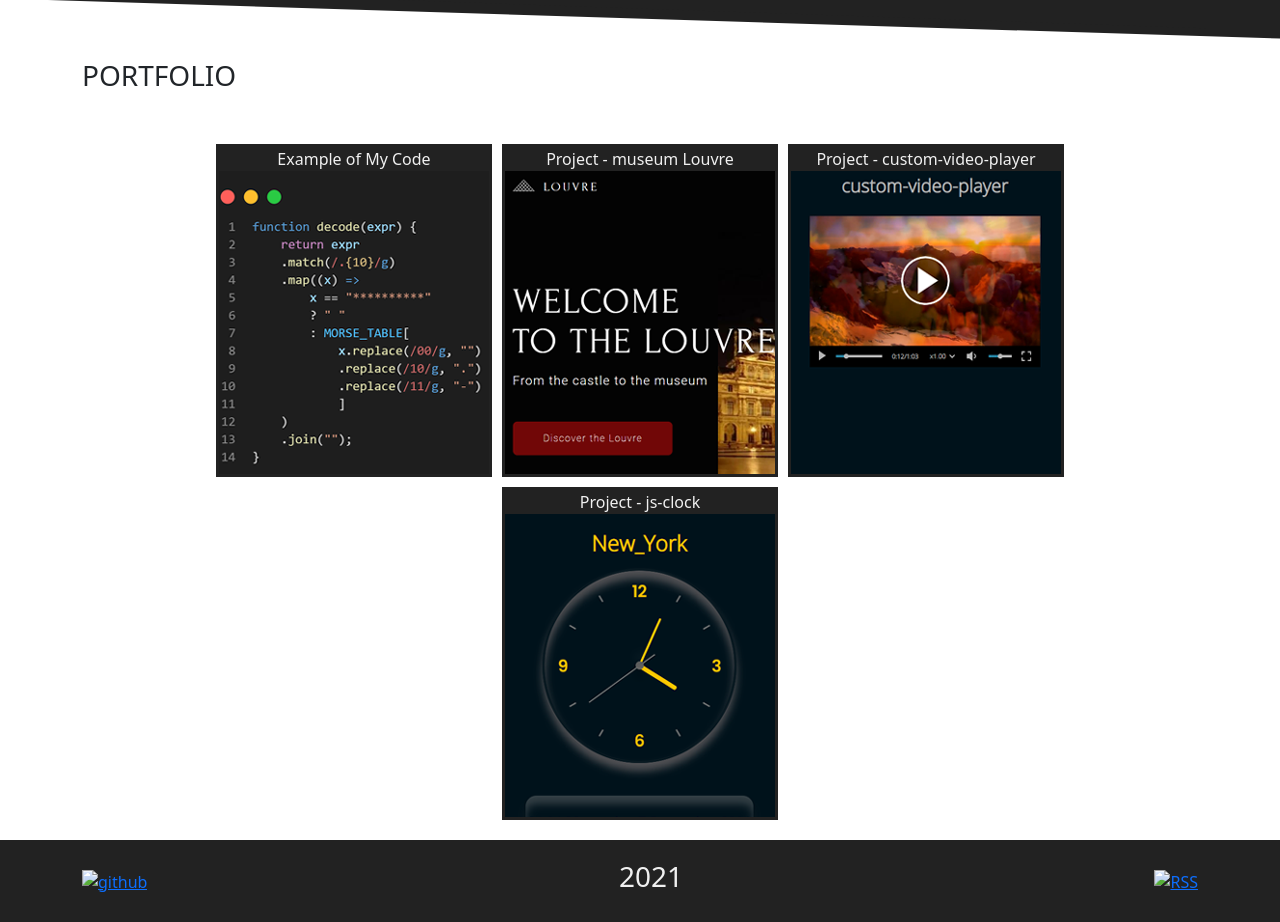
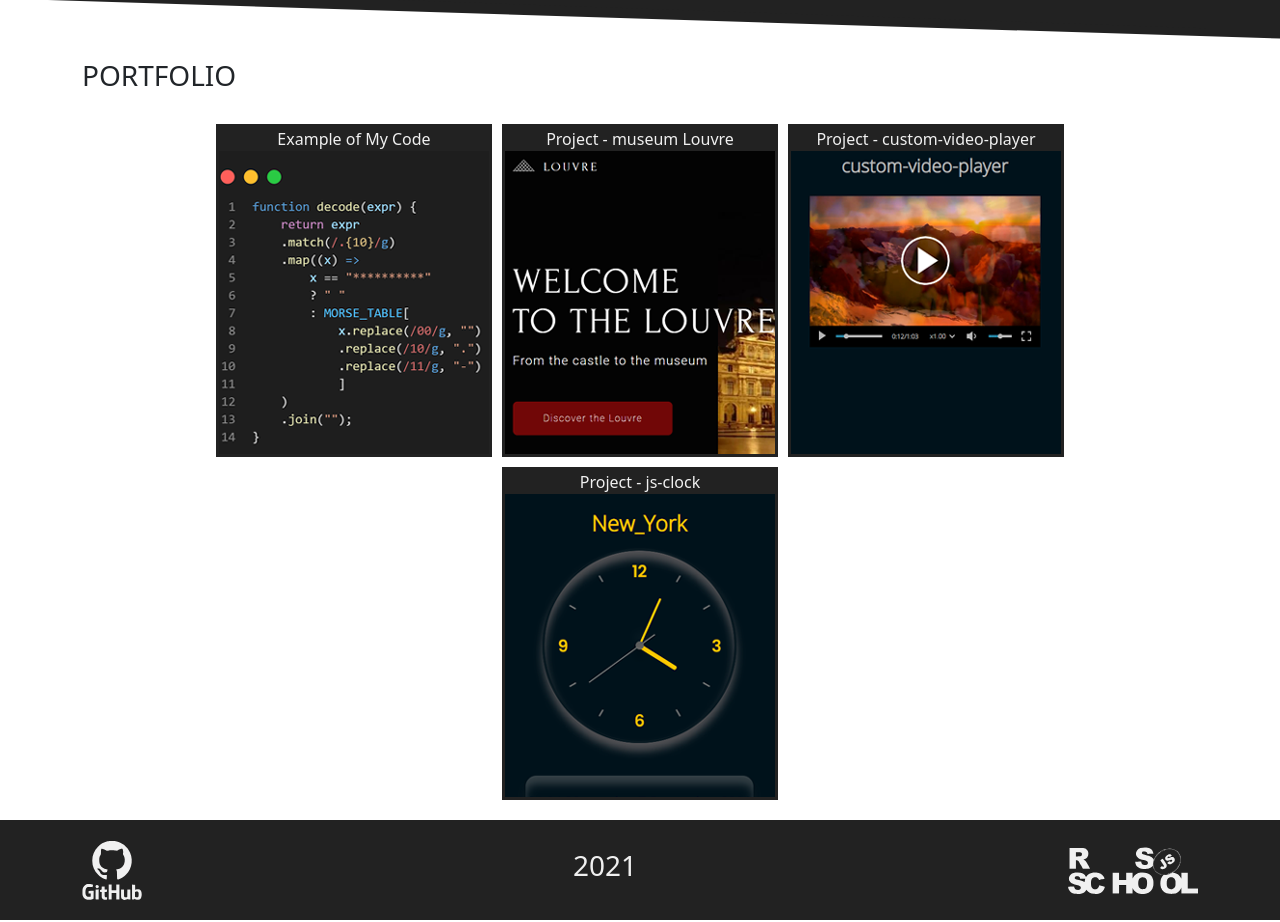
Before and after one commit to TOPans/rsschool-cv, a plain HTML site: page index.html in a window 1280 px wide. Shown: the part 1740-2662 px from the top of the page. Drawn offline with Linux system fonts and the light colour scheme.

Commit message:
fix: footer links svg files

```diff
--- a/index.html
+++ b/index.html
@@ -193,11 +193,11 @@
 			<footer class="footer">
           <div class="footer__wrapper container">
             <a href="https://github.com/TOPans" target="_blank">
-              <img src="./img/github1.svg" alt="github" width="60" />
+              <img src="./img/github.svg" alt="github" width="60" />
             </a>
             <h3>2021</h3>
             <a href="https://rs.school/js/" target="_blank">
-              <img src="./img/rs_school_js1.svg" alt="RSS" width="130"/>
+              <img src="./img/rs_school_js.svg" alt="RSS" width="130"/>
             </a>
 				</div>
 			</footer>
--- a/style/style.scss
+++ b/style/style.scss
@@ -210,7 +210,6 @@ body {
         justify-content: center;
         row-gap: 10px;
         column-gap: 10px;
-        margin: 20px;
     }
     &__code {
         display: flex;
```
Also changed, not shown: css/style.css, 1 other file.
